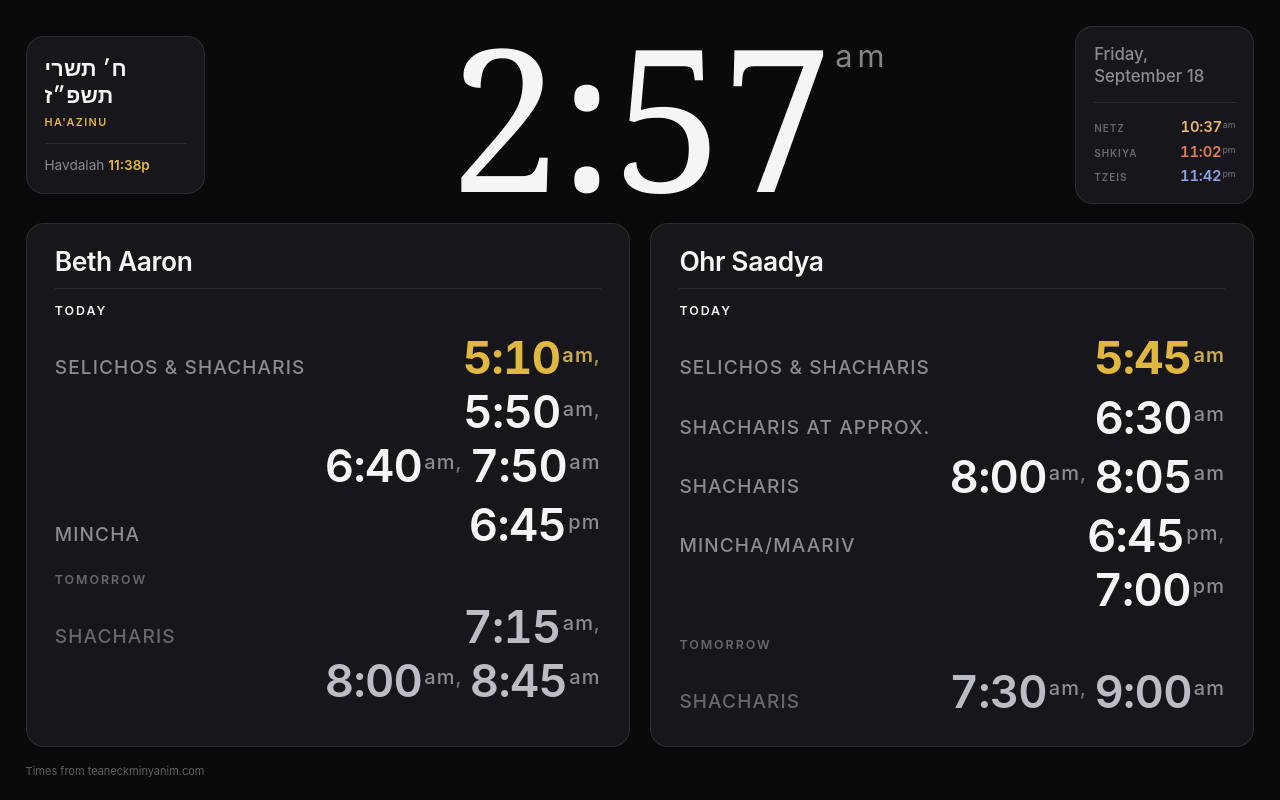
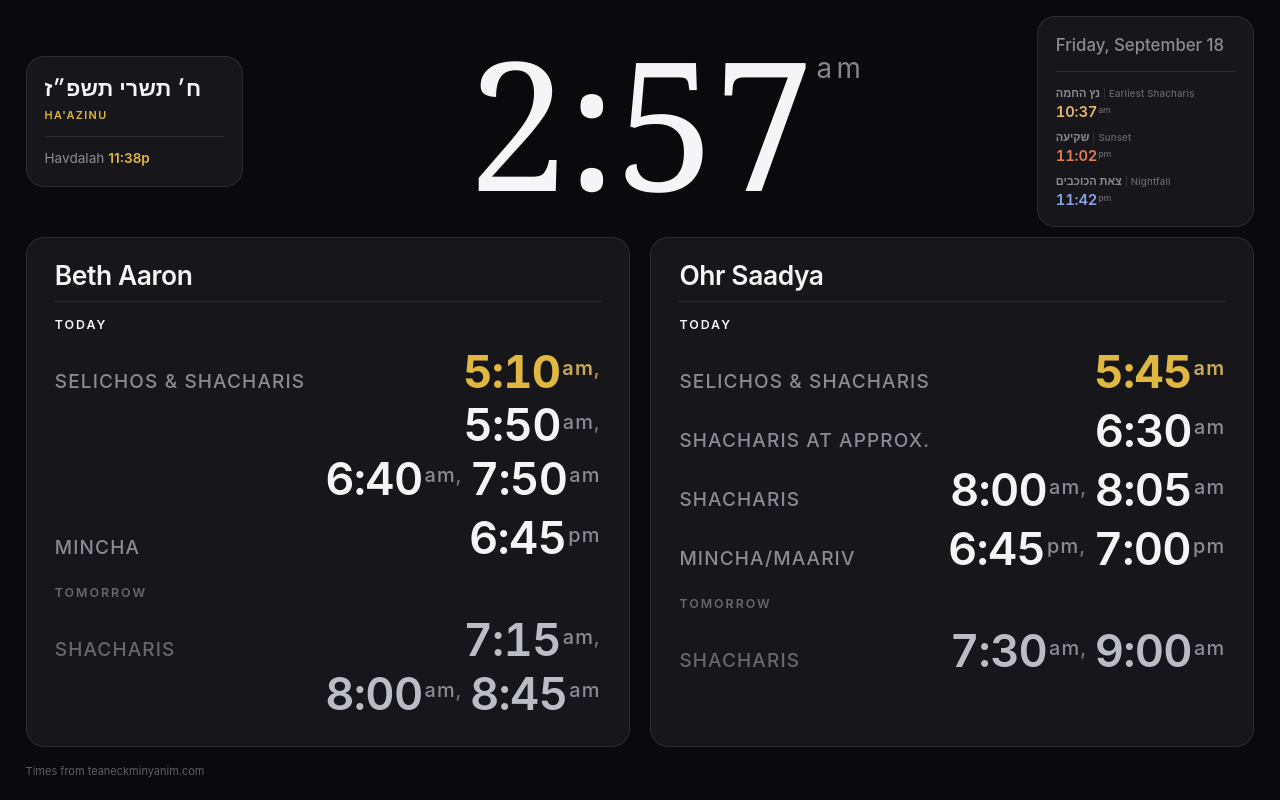
Before and after one commit to Jmand2/shabbos, a plain HTML site: page index.html in a window 1280 px wide. Drawn offline with Linux system fonts and the light colour scheme.

Commit message:
Name each zman in Hebrew, and say what it is for
The tile read NETZ, SHKIYA, TZEIS — which tells you nothing unless you already
know. Each row now carries the Hebrew name and then its purpose, the way a
luach reads: נץ החמה | Earliest Shacharis, שקיעה | Sunset, צאת הכוכבים |
Nightfall, and with the zmanim strip on, סוף זמן שמע | Latest Shema, מנחה גדולה
| Earliest Mincha, פלג המנחה | Early Maariv.

The Hebrew span carries its own dir and unicode-bidi: isolate, or the bidi
algorithm reorders the line and the pipe lands on the wrong side of it.

Name and purpose sit on one line with the time beneath, since the tile is too
narrow to carry both across. The tile widened from 14vw to 17vw and the clock
cap came down from 15.5vw to 14vw to pay for it.

Six zmanim in portrait makes that tile more than half the screen tall, which
squeezed the board until the fit loop ran out of floor and clipped two times.
The rows are tighter and the floor drops from 0.45 to 0.3, so the board can
always shrink to fit: that case now lands at 0.42 with nothing cut.

Co-Authored-By: Claude Opus 5 <noreply@anthropic.com>

```diff
--- a/app.js
+++ b/app.js
@@ -248,17 +248,24 @@ let lastZmanim = '';
 
 function renderZmanim(info) {
   const cal = info.cal;
-  const rows = [['Netz', toDate(cal.getSunrise()), 'netz']];
+  // Each zman by its own name, and then what it is for. "Netz" on its own
+  // assumes you already know; the pairing is how a luach reads.
+  const rows = [['נץ החמה', 'Earliest Shacharis', toDate(cal.getSunrise()), 'netz']];
   if (settings.showZmanim) {
-    rows.push(['Shema', toDate(cal.getSofZmanShmaGRA()), 'mid'],
-      ['Mincha ged.', toDate(cal.getMinchaGedola()), 'mid'],
-      ['Plag', toDate(cal.getPlagHamincha()), 'mid']);
+    rows.push(['סוף זמן שמע', 'Latest Shema', toDate(cal.getSofZmanShmaGRA()), 'mid'],
+      ['מנחה גדולה', 'Earliest Mincha', toDate(cal.getMinchaGedola()), 'mid'],
+      ['פלג המנחה', 'Early Maariv', toDate(cal.getPlagHamincha()), 'mid']);
   }
-  rows.push(['Shkiya', info.sunset, 'shkiya'], ['Tzeis', info.tzeis, 'tzeis']);
+  rows.push(['שקיעה', 'Sunset', info.sunset, 'shkiya'],
+    ['צאת הכוכבים', 'Nightfall', info.tzeis, 'tzeis']);
 
-  const html = rows.filter(([, d]) => d).map(([name, d, kind]) =>
-    `<div class="zrow ${kind}"><span class="zname">${esc(name)}</span>`
-    + `<span class="ztime">${clockFace(clockTimeLong(d))}</span></div>`).join('');
+  // dir on the Hebrew span, so the pipe and the English stay to its right
+  // instead of the bidi algorithm reordering the line.
+  const html = rows.filter(([, , d]) => d).map(([heb, eng, d, kind]) =>
+    `<div class="zrow ${kind}">`
+    + `<div class="zname"><span class="zheb" dir="rtl">${esc(heb)}</span>`
+    + `<span class="zsep">|</span><span class="zeng">${esc(eng)}</span></div>`
+    + `<div class="ztime">${clockFace(clockTimeLong(d))}</div></div>`).join('');
   if (html !== lastZmanim) {
     lastZmanim = html;
     $('zmanimList').innerHTML = html;
@@ -380,7 +387,10 @@ function renderShuls(now) {
 //
 // Binary search on the scale: find the largest value where the tallest card
 // still fits its cell, both ways.
-const MIN_SCALE = 0.45;
+// Low enough that the board can always shrink to fit. Six zmanim in portrait
+// makes the tile half the screen tall, and at a 0.45 floor the loop ran out of
+// room and clipped rather than shrinking further.
+const MIN_SCALE = 0.3;
 const MAX_SCALE = 2.6;
 
 function fitBoard() {
--- a/styles.css
+++ b/styles.css
@@ -27,14 +27,14 @@
   /* Ceiling on the clock so the two date tiles always fit beside it. The
      numerals plus their gutters run about 3.8x the font size at the widest
      time, and the tiles want a fixed width, so this is what is left. */
-  --clock-cap: 15.5vw;
+  --clock-cap: 14vw;
   --serif: ui-serif, "New York", Charter, Georgia, serif;
   --sans: ui-sans-serif, -apple-system, "SF Pro Text", "Avenir Next", sans-serif;
 }
 
 /* Portrait has much less width to divide three ways. */
 @media (max-aspect-ratio: 1 / 1) {
-  :root { --clock-cap: 13.5vw; }
+  :root { --clock-cap: 12.5vw; }
 }
 
 body.day {
@@ -138,7 +138,7 @@ body.locked .gear { visibility: hidden; }
   padding: clamp(14px, 2.2vh, 26px) clamp(12px, 1.4vw, 22px);
   /* Fixed width, not a share of the track: on a wall display the tiles must not
      resize as the numerals change width at 10:00 and again at 1:00. */
-  width: clamp(118px, 14vw, 250px);
+  width: clamp(132px, 17vw, 280px);
   min-width: 0;
   overflow-wrap: anywhere;
   display: flex;
@@ -167,16 +167,28 @@ body.locked .gear { visibility: hidden; }
   border-top: 1px solid var(--rule);
   display: flex;
   flex-direction: column;
-  gap: 0.42em;
+  gap: 0.6em;
 }
-.zrow { display: flex; align-items: baseline; justify-content: space-between; gap: 0.5em; }
+/* Name and purpose on one line, the time beneath it — the row is too narrow to
+   carry both across. */
+.zrow { display: flex; flex-direction: column; gap: 0.12em; }
 .zname {
-  font-size: clamp(9px, 1.25vh, 12px);
-  font-weight: 600;
-  letter-spacing: 0.1em;
-  text-transform: uppercase;
+  display: flex;
+  align-items: baseline;
+  flex-wrap: wrap;
+  gap: 0.3em;
+  font-size: clamp(9px, 1.2vh, 12px);
+  line-height: 1.3;
   color: var(--mute);
 }
+.zheb {
+  font-weight: 600;
+  font-size: 1.15em;
+  unicode-bidi: isolate;
+  color: var(--dim);
+}
+.zsep { opacity: 0.45; }
+.zeng { font-weight: 500; letter-spacing: 0.02em; }
 .zrow.netz   .ztime { color: var(--dawn); }
 .zrow.shkiya .ztime { color: var(--dusk); }
 .zrow.tzeis  .ztime { color: var(--night); }
```
Also changed, not shown: README.md.
